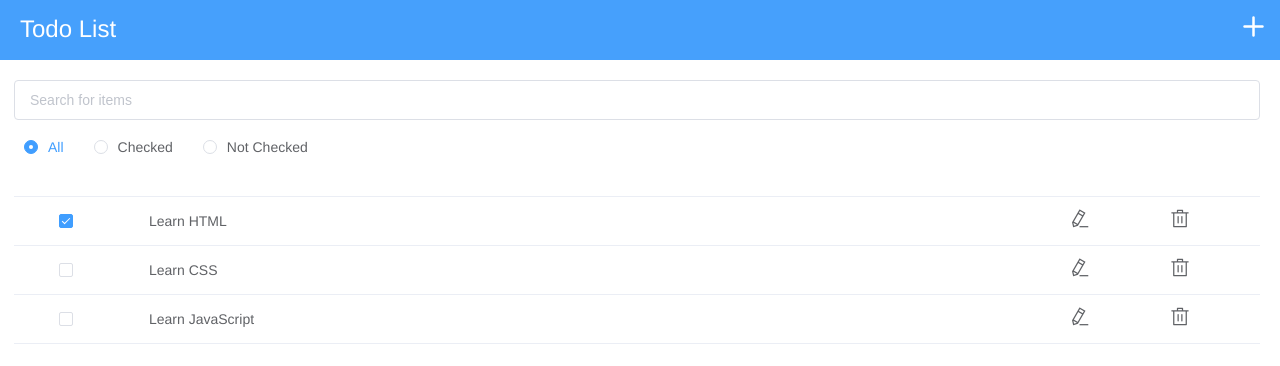
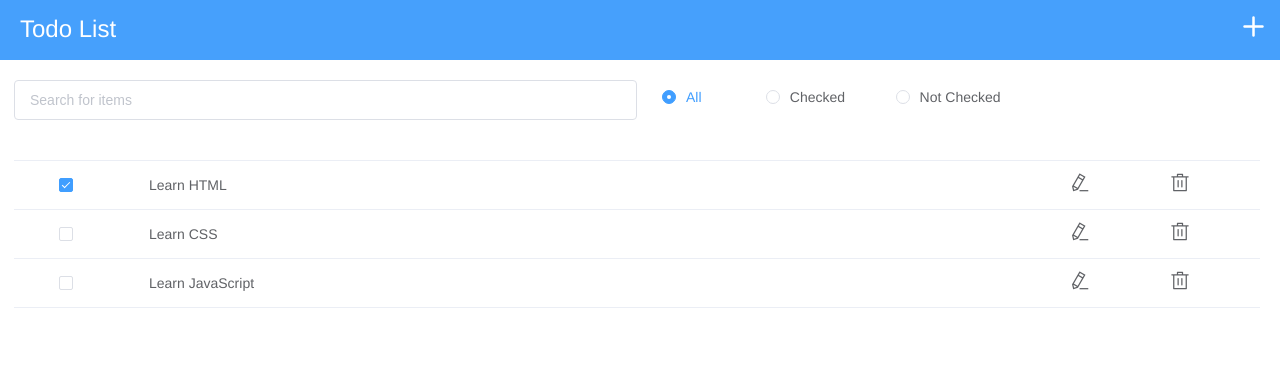
Before and after one commit to LiaoJimmy/todo-list, a Vue app: page / in a window 1280 px wide. Shown: the top 366 px of the page. Built offline with nearby package versions, Linux system fonts and the light colour scheme.

Commit message:
Support RWD for radio button group (issue-7)

```diff
--- a/src/components/TodoList/Container.vue
+++ b/src/components/TodoList/Container.vue
@@ -8,39 +8,52 @@
       />
     </el-header>
     <el-main>
+      <el-row>
+        <el-col :sm="12">
           <el-input
             placeholder="Search for items"
             v-model="search"
           />
+        </el-col>
+        <el-col :sm="12">
           <el-radio-group v-model="filterChecked">
+            <el-col
+              :xs="8"
+              :sm="4">
               <el-radio :label="ALL">All</el-radio>
+            </el-col>
+            <el-col
+              :xs="8"
+              :sm="5">
               <el-radio :label="CHECKED">Checked</el-radio>
+            </el-col>
+            <el-col
+              :xs="8"
+              :sm="4">
               <el-radio :label="NOT_CHECKED">Not Checked</el-radio>
+            </el-col>
           </el-radio-group>
+        </el-col>
+      </el-row>
       <el-table
         :data="filterItems"
       >
-        <el-table-column
-          width="125">
+        <el-table-column width="125">
           <template slot-scope="scope">
             <el-checkbox
               v-model="scope.row.checked"
             />
           </template>
         </el-table-column>
-        <el-table-column
-          prop="item"
-        />
-        <el-table-column
-          width="100">
+        <el-table-column prop="item"/>
+        <el-table-column :width="100 * width / 1280">
           <template slot-scope="scope">
             <a @click="editOnClick(scope)">
               <i class="el-icon-edit"/>
             </a>
           </template>
         </el-table-column>
-        <el-table-column
-          width="100">
+        <el-table-column :width="100 * width / 1280" >
           <template slot-scope="scope">
             <a @click="deleteOnClick(scope)">
               <i class="el-icon-delete"/>
@@ -86,6 +99,9 @@ export default {
     ALL: { get() { return ALL; } },
     CHECKED: { get() { return CHECKED; } },
     NOT_CHECKED: { get() { return NOT_CHECKED; } },
+    width() {
+      return document.body.clientWidth;
+    },
   },
   methods: {
     ...mapMutations([
--- a/src/components/TodoList/style.scss
+++ b/src/components/TodoList/style.scss
@@ -53,6 +53,7 @@
 // sass-lint:enable class_name_format
 
 .el-radio-group {
-  margin-left: 10px;
-  margin-top: 20px;
+  margin-left: 25px;
+  margin-top: 30px;
+  width: 100%;
 }
--- a/src/helper/element-ui.js
+++ b/src/helper/element-ui.js
@@ -1,7 +1,8 @@
 import {
   Button,
+  Checkbox,
   Container,
-  Checkbox,
+  Col,
   Header,
   Input,
   Main,
@@ -9,6 +10,7 @@ import {
   MessageBox,
   Radio,
   RadioGroup,
+  Row,
   Table,
   TableColumn,
 } from 'element-ui';
@@ -19,13 +21,15 @@ locale.use(en);
 
 export const importer = (vue) => {
   vue.use(Button);
+  vue.use(Checkbox);
+  vue.use(Col);
   vue.use(Container);
-  vue.use(Checkbox);
   vue.use(Header);
   vue.use(Input);
   vue.use(Main);
   vue.use(Radio);
   vue.use(RadioGroup);
+  vue.use(Row);
   vue.use(Table);
   vue.use(TableColumn);
 
```
Lines whose indentation alone changed are shown as unchanged.
